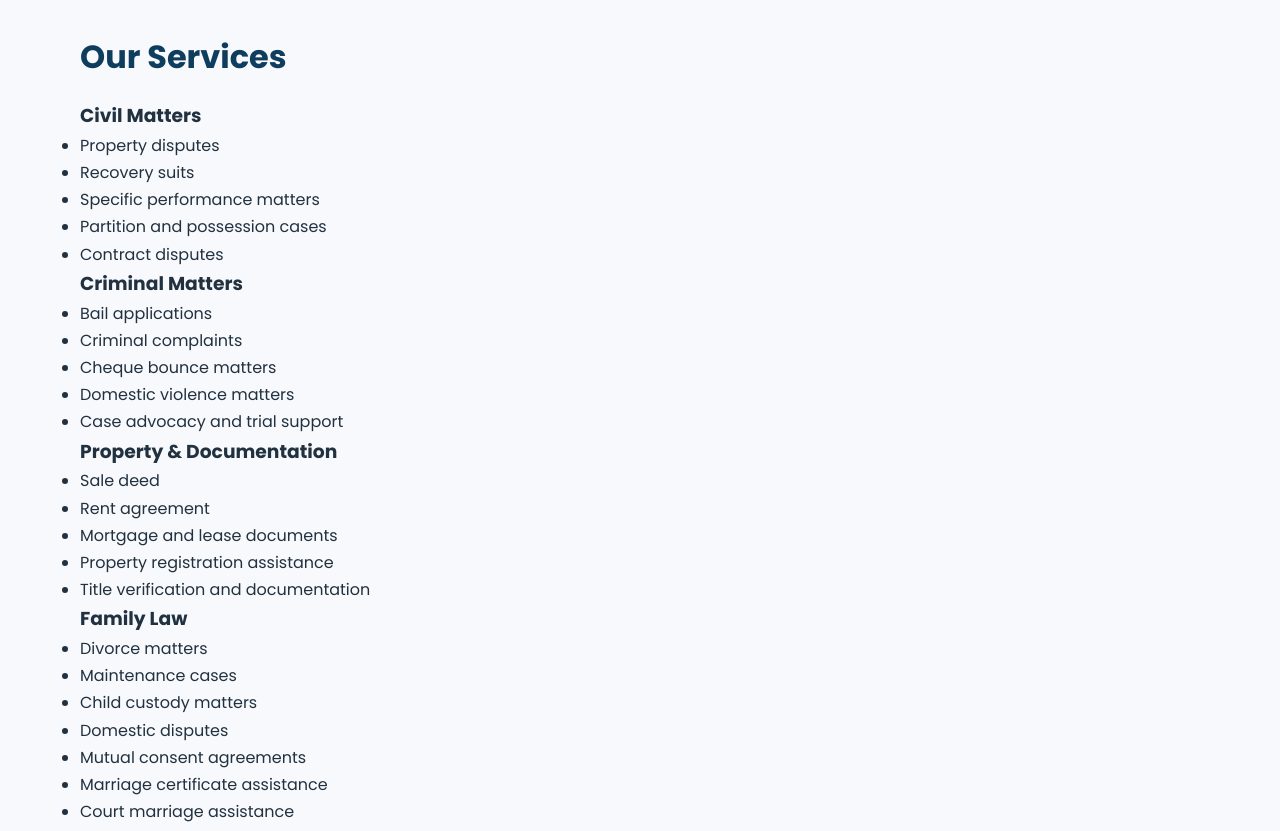
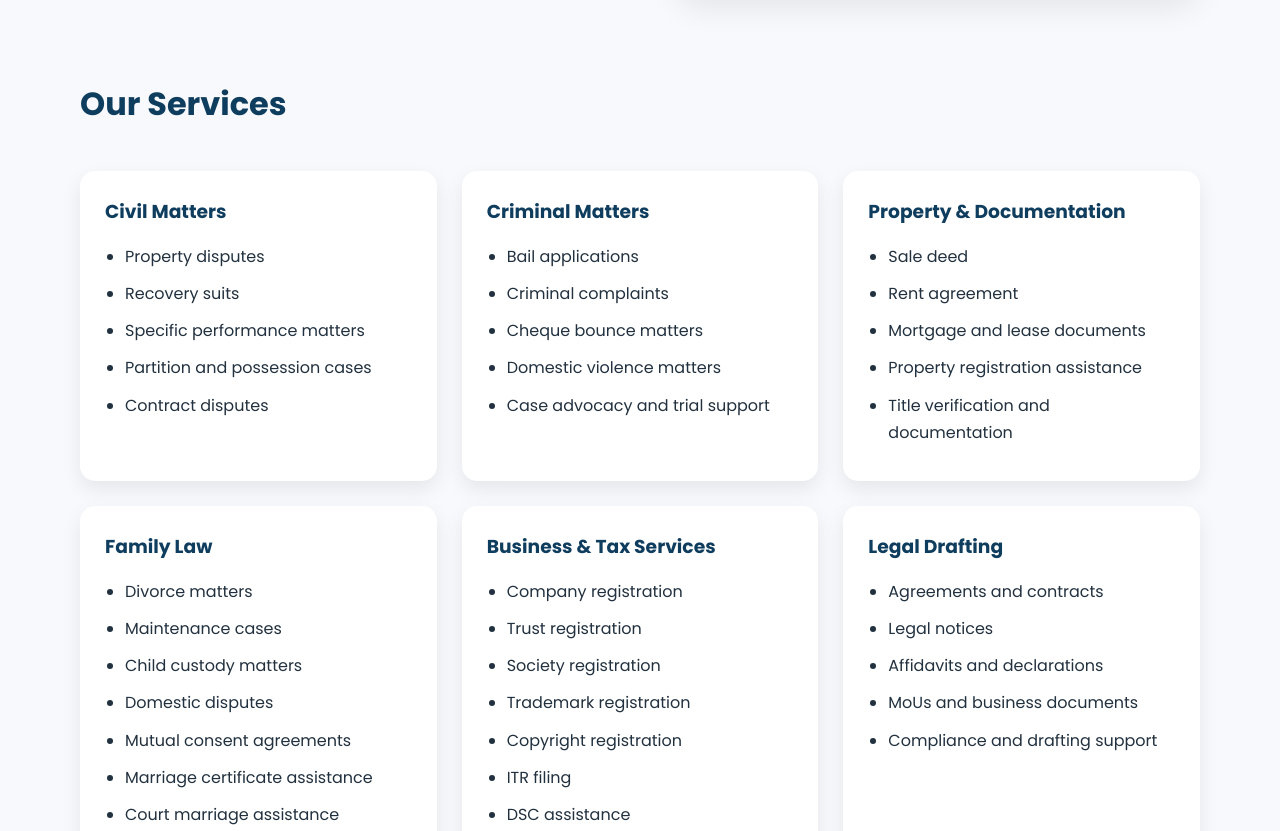
Before and after one commit to advramagoswami-star/Adv-Rama-Goswami-Associates, a plain HTML site: page index.html in a window 1280 px wide. Shown: the part 1484-2315 px from the top of the page. Drawn offline with Linux system fonts and the light colour scheme; files whose address does not match are found by name.

```diff
--- a/style.css
+++ b/style.css
@@ -171,7 +171,7 @@
   background: linear-gradient(90deg, rgba(15, 61, 94, 0.92), rgba(15, 61, 94, 0.72)), url('https://images.unsplash.com/photo-1589829545856-d10d557cf95f?auto=format&fit=crop&w=1400&q=80') center/cover;
   color: var(--white);
   min-height: 70vh;
-  padding: 60px 0:
+  padding: 60px 0;
   display: flex;
   align-items: center;
 }
@@ -208,8 +208,7 @@
     .hero-image img{
         width:220px;
     }
-}
-}
+
 
 .eyebrow {
   display: inline-block;
@@ -304,6 +303,32 @@
 .section > p {
   max-width: 700px;
   margin: 0 auto 2rem;
+}
+.service-groups{
+    display:grid;
+    grid-template-columns:repeat(auto-fit,minmax(300px,1fr));
+    gap:25px;
+    margin-top:40px;
+}
+
+.service-group{
+    background:#fff;
+    padding:25px;
+    border-radius:15px;
+    box-shadow:0 8px 20px rgba(0,0,0,.08);
+}
+
+.service-group h3{
+    color:#0f3d5e;
+    margin-bottom:15px;
+}
+
+.service-group ul{
+    padding-left:20px;
+}
+
+.service-group li{
+    margin-bottom:10px;
 }
 
 .cards {
```
